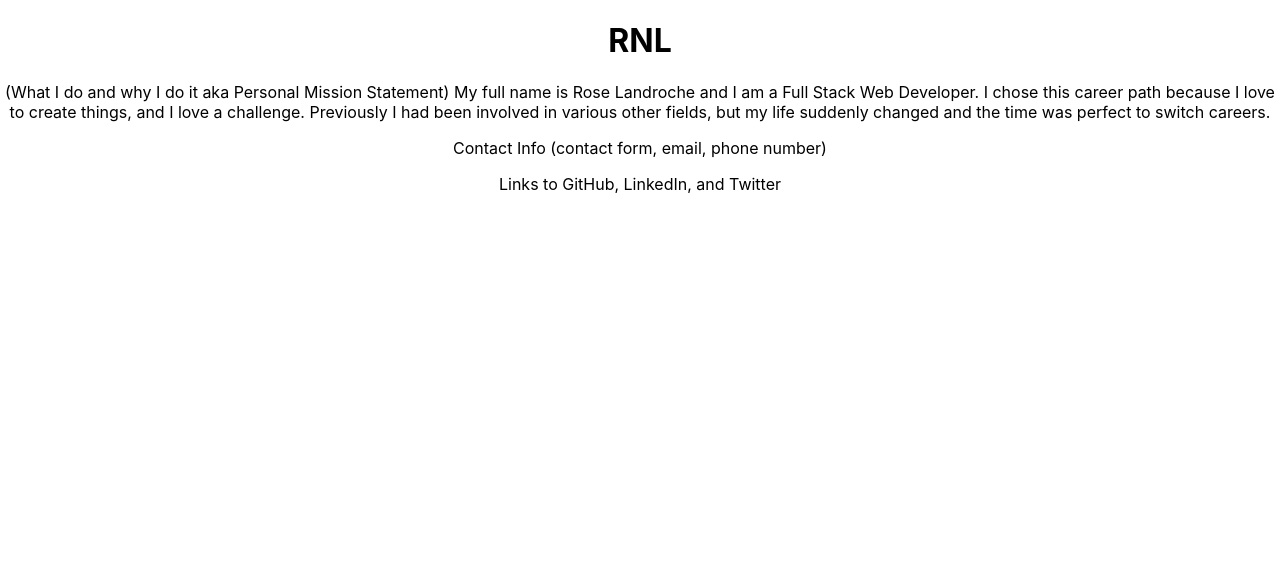
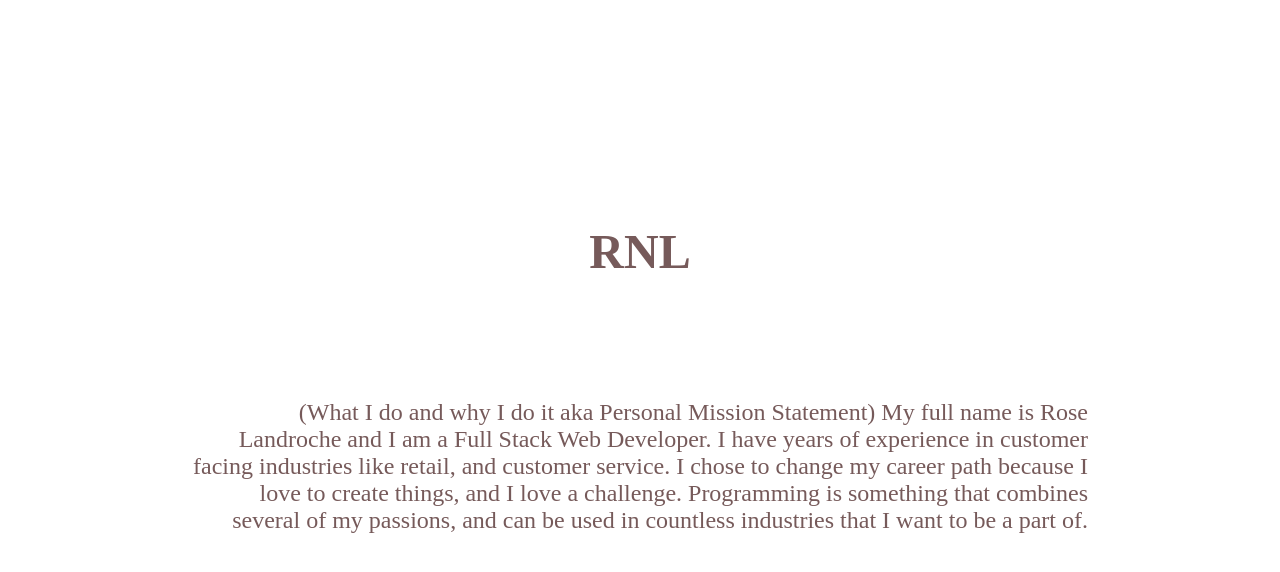
Before and after one commit to roselandroche/portfolio, a React (Create React App) app in the folder my-portfolio/: page /bio in a window 1280 px wide. Shown: the top 572 px of the page. Built offline with nearby package versions, Linux system fonts and the light colour scheme.

Commit message:
Added contact component, styling, content edits

```diff
--- a/my-portfolio/src/App.js
+++ b/my-portfolio/src/App.js
@@ -6,6 +6,7 @@ import Home from './components/Home';
 import Bio from './components/Bio';
 import Skills from './components/Skills';
 import Projects from './components/Projects';
+import Contact from './components/Contact';
 
 function App() {
   return (
@@ -14,6 +15,7 @@ function App() {
       <Route exact path='/bio' component={Bio} />
       <Route exact path='/skills' component={Skills} />
       <Route path='/projects' component={Projects} />
+      <Route exact path='/contact' component={Contact} />
     </div>
   );
 }
--- a/my-portfolio/src/components/Bio.js
+++ b/my-portfolio/src/components/Bio.js
@@ -1,4 +1,5 @@
-import React from 'react'
+import React from 'react';
+import '../css/Bio.css';
 
 function Bio() {
     return (
@@ -6,15 +7,10 @@ function Bio() {
             <h1>RNL</h1>
             <p>
                 (What I do and why I do it aka Personal Mission Statement)
-                My full name is Rose Landroche and I am a Full Stack Web Developer. I chose this career path
-                because I love to create things, and I love a challenge. Previously I had been involved in
-                various other fields, but my life suddenly changed and the time was perfect to switch careers.
-            </p>
-            <p>
-                Contact Info (contact form, email, phone number)
-            </p>
-            <p>
-                Links to GitHub, LinkedIn, and Twitter
+                My full name is Rose Landroche and I am a Full Stack Web Developer. I have years of experience
+                in customer facing industries like retail, and customer service. I chose to change my career path
+                because I love to create things, and I love a challenge. Programming is something that combines
+                several of my passions, and can be used in countless industries that I want to be a part of.
             </p>
         </div>
     )
--- /dev/null
+++ b/my-portfolio/src/components/Contact.js
@@ -0,0 +1,11 @@
+import React from 'react'
+
+function Contact() {
+    return (
+        <div>
+            Contact Form, plus links to GitHub, LinkedIn, and Twitter
+        </div>
+    )
+}
+
+export default Contact;
--- a/my-portfolio/src/components/Home.js
+++ b/my-portfolio/src/components/Home.js
@@ -13,6 +13,7 @@ function Home() {
                 <Link to='/bio' className="home-button">BIO</Link>
                 <Link to='/skills' className="home-button">SKILLS</Link>
                 <Link to='/projects' className="home-button">PROJECTS</Link>
+                <Link to='/contact' className="home-button">CONTACT</Link>
             </div>
         </div>
     )
--- a/my-portfolio/src/css/App.css
+++ b/my-portfolio/src/css/App.css
@@ -1,5 +1,6 @@
 .App {
   text-align: center;
+  font-family: Rufina;
 }
 
 .App-logo {
--- /dev/null
+++ b/my-portfolio/src/css/Bio.css
@@ -0,0 +1,13 @@
+h1 {
+    margin: 28vh 28vh 15vh 28vh;
+    font-size: 48px;
+    color: rgba(45, 1, 1, 0.65);
+
+}
+
+p {
+    color: rgba(45, 1, 1, 0.65);
+    font-size: 24px;
+    padding: 0 15%;
+    text-align: right;
+}
```
